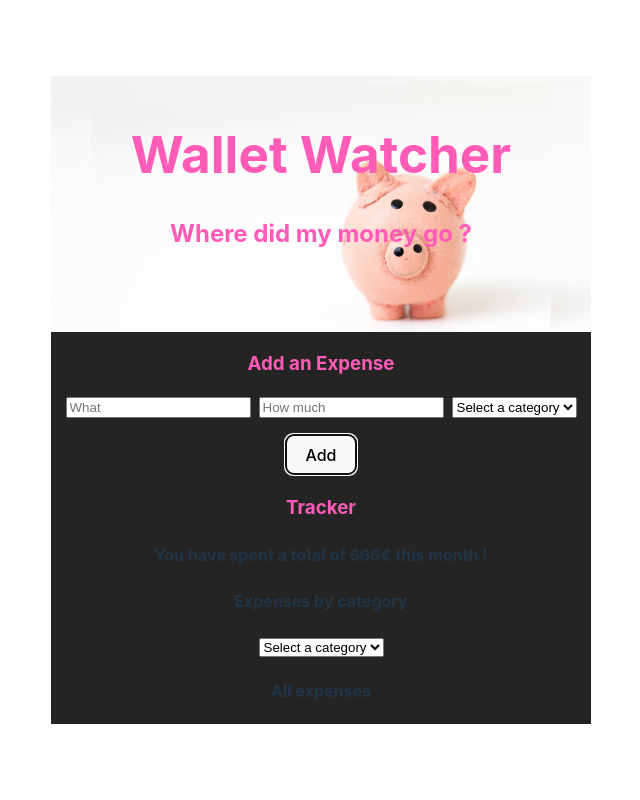
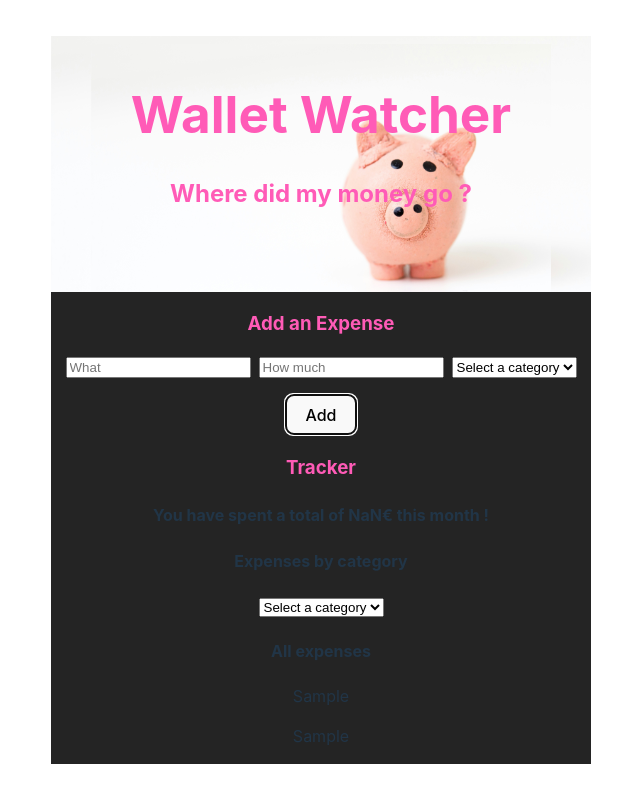
Before and after one commit to voidermalie/walletwatch, a React (Vite) app: page / in a window 1280 px wide. Both pictures are taken after typing "Sample", "Sample" into the empty fields and a click on the button "Add". Shown: the whole page, without its empty margins (319-959 px from the left). Built offline with nearby package versions, Linux system fonts and the light colour scheme.

Commit message:
tracker logic init

```diff
--- a/src/App.jsx
+++ b/src/App.jsx
@@ -3,7 +3,9 @@ import Header from './component/Header/Header';
 import AddExpenseDisplay from './component/AddExpenseDisplay/AddExpenseDisplay';
 import TrackerDisplay from './component/TrackerDisplay/TrackerDisplay';
 
+
 function App() {
+
   return (
     <main id='app-container'>
       <header>
--- /dev/null
+++ b/src/component/Expense/Expense.jsx
@@ -0,0 +1,15 @@
+import './Expense.css';
+import { useFormContext } from '../../context/formContext';
+
+const Expense = ({ name, amount, category }) => {
+  const { state } = useFormContext();
+  return (
+    <article>
+      <p>{name}</p>
+      <p>{amount}</p>
+      <p>{category}</p>
+    </article>
+  );
+};
+
+export default Expense;
--- /dev/null
+++ b/src/component/ExpenseList/ExpenseList.jsx
@@ -0,0 +1,22 @@
+import './ExpenseList.css';
+import Expense from '../Expense/Expense';
+import { useFormContext } from '../../context/formContext';
+
+const ExpenseList = () => {
+    const { state } = useFormContext();
+
+    return (
+        <div>
+            {state.expenses.map((expense, id) => (
+                <Expense
+                    key={id}
+                    name={expense.name}
+                    amount={expense.amount}
+                    category={expense.category}
+                />
+            ))}
+        </div>
+    );
+};
+
+export default ExpenseList;
--- a/src/component/Form/Form.jsx
+++ b/src/component/Form/Form.jsx
@@ -1,19 +1,14 @@
 import './Form.css';
 import Input from '../Input/Input';
 import CategoryList from '../CategoryList/CategoryList';
-import formReducer, { initialState } from '../../reducer/formReducer';
-import { useReducer } from 'react';
+//import formReducer, { initialState } from '../../reducer/formReducer';
+//import { useReducer } from 'react';
+import { useFormContext } from '../../context/formContext';
 
 const Form = () => {
-  const [state, dispatch] = useReducer(formReducer, initialState);
 
-  const handleSelect = (selectedValue) => {
-    console.log('Selected value:', selectedValue);
-    dispatch({
-      type: 'SELECT_CATEGORY',
-      payload: selectedValue,
-    });
-  };
+    //const [state, dispatch] = useReducer(formReducer, initialState);
+    const { state, dispatch } = useFormContext();
 
     const handleInputChange = (e) => {
       dispatch({
@@ -22,6 +17,13 @@ const Form = () => {
           name: e.target.name,
           value: e.target.value,
         },
+      });
+    };
+
+    const handleSelect = (selectedValue) => {
+      dispatch({
+        type: 'SELECT_CATEGORY',
+        payload: selectedValue,
       });
     };
 
--- a/src/component/TrackerDisplay/TrackerDisplay.jsx
+++ b/src/component/TrackerDisplay/TrackerDisplay.jsx
@@ -1,19 +1,34 @@
 import './TrackerDisplay.css';
 import CategoryList from '../CategoryList/CategoryList';
+import ExpenseList from '../ExpenseList/ExpenseList';
+import { useFormContext } from '../../context/formContext';
+
+const calculateTotal = (expenses) => {
+  return expenses.reduce(
+    (total, expense) => total + parseFloat(expense.amount),
+    0
+  );
+};
 
 const TrackerDisplay = () => {
+  const { state } = useFormContext();
+
   return (
     <section>
       <h3>Tracker</h3>
       <article className="tracker-total-amount">
-        <h4>You have spent a total of 666€ this month !</h4>
+        <h4>
+          You have spent a total of {calculateTotal(state.expenses)}€ this month
+          !
+        </h4>
       </article>
-      <article className='tracker-categories'>
+      <article className="tracker-categories">
         <h4>Expenses by category</h4>
-        <CategoryList value=''/>
+        <CategoryList value="" />
       </article>
-      <article className='tracker-all-expenses'>
+      <article className="tracker-all-expenses">
         <h4>All expenses</h4>
+        <ExpenseList expenses={state.expenses} />
       </article>
     </section>
   );
--- /dev/null
+++ b/src/context/formContext.jsx
@@ -0,0 +1,16 @@
+import { createContext, useContext, useReducer } from 'react';
+import formReducer, { initialState } from '../reducer/formReducer';
+
+const FormContext = createContext();
+
+export const useFormContext = () => useContext(FormContext);
+
+export const FormContextProvider = ({ children }) => {
+  const [state, dispatch] = useReducer(formReducer, initialState);
+
+  return (
+    <FormContext.Provider value={{ state, dispatch }}>
+      {children}
+    </FormContext.Provider>
+  );
+};
--- a/src/main.jsx
+++ b/src/main.jsx
@@ -2,9 +2,12 @@ import React from 'react';
 import ReactDOM from 'react-dom/client';
 import App from './App.jsx';
 import './index.css';
+import { FormContextProvider } from './context/formContext.jsx';
 
 ReactDOM.createRoot(document.getElementById('root')).render(
   <React.StrictMode>
+    <FormContextProvider>
       <App />
+    </FormContextProvider>
   </React.StrictMode>
 );
```
Also changed, not shown: src/component/Expense/Expense.css (added), src/component/ExpenseList/ExpenseList.css (added). Lines whose indentation alone changed are shown as unchanged.
